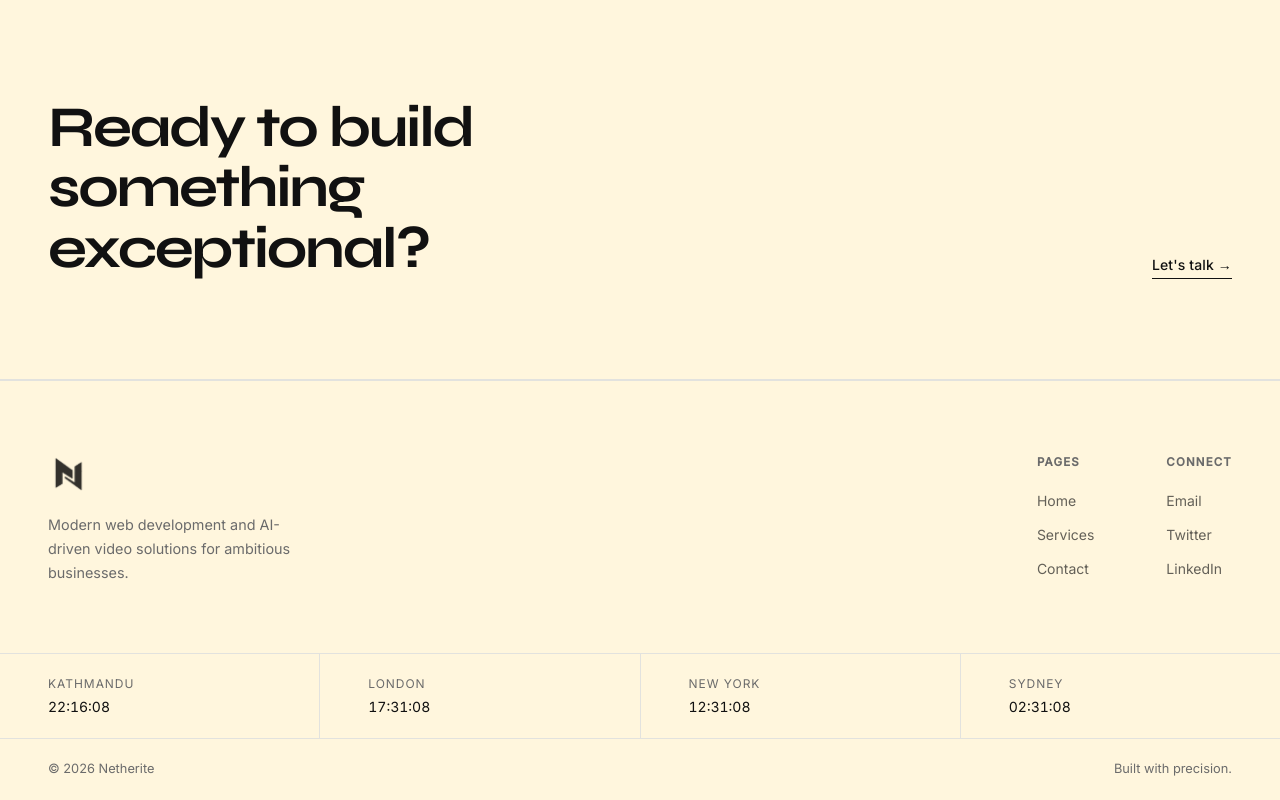
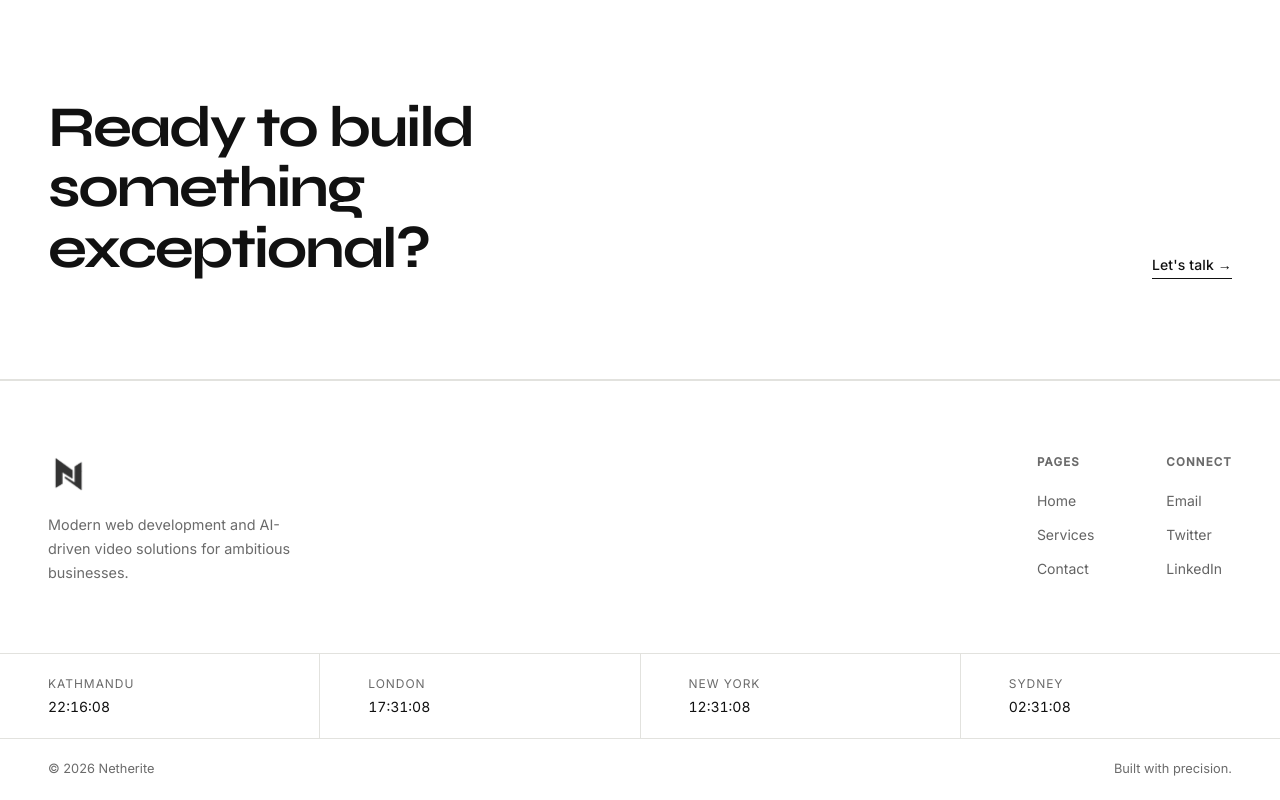
Before and after one commit to AaranyaLM/netherite, a React (Create React App) app in the folder netherite/: page / in a window 1280 px wide. Shown: the part 2068-2868 px from the top of the page. Built offline with nearby package versions, Linux system fonts and the light colour scheme.

Commit message:
bg colour

```diff
--- a/netherite/src/styles/global.css
+++ b/netherite/src/styles/global.css
@@ -7,7 +7,7 @@
 }
 
 :root {
-  --bg: #fff6dd;
+  --bg: #ffffff;
   --text: #111111;
   --secondary: #6B6B6B;
   --accent: #4A7C59;
```
